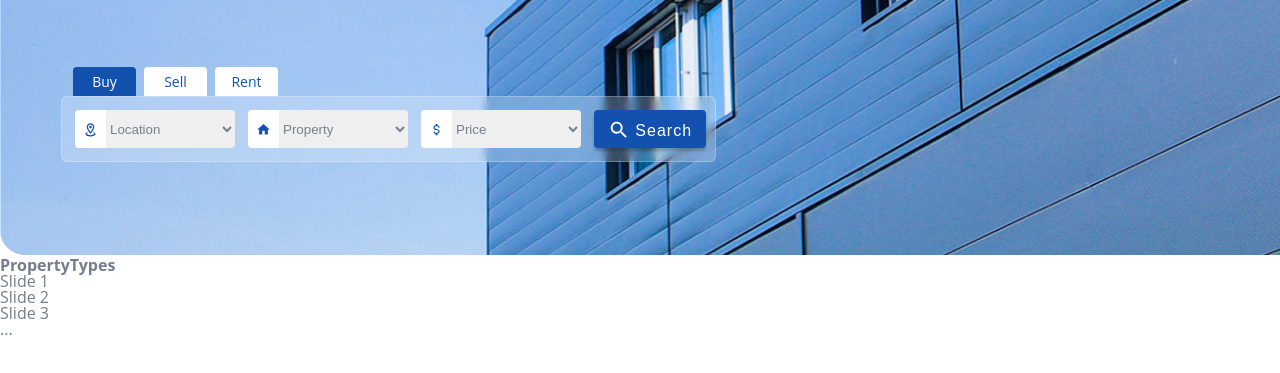
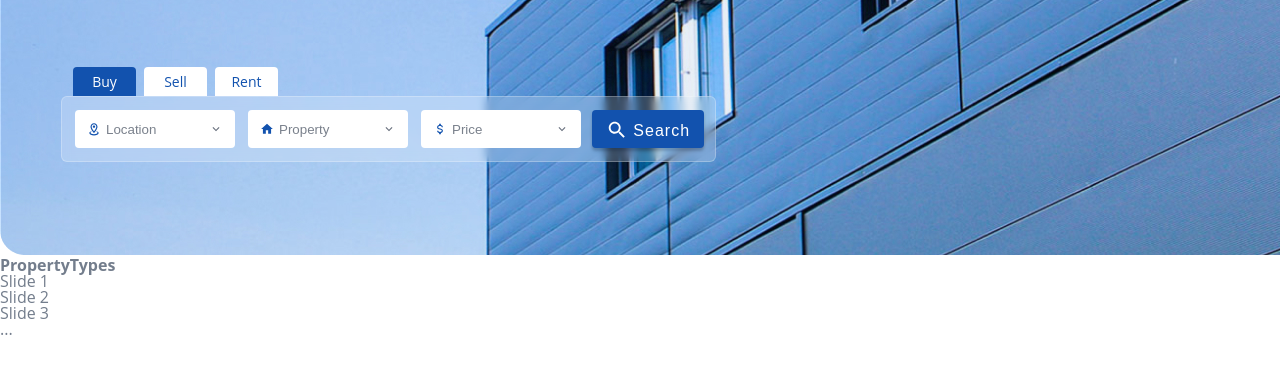
Before and after one commit to everjus4/home, a website with bundled scripts: page index.html in a window 1280 px wide. Shown: the part 465-838 px from the top of the page. Built offline with nearby package versions, Linux system fonts and the light colour scheme.

Commit message:
There is full custom select-element like on site moderncss.dev

```diff
--- a/css/style.scss
+++ b/css/style.scss
@@ -25,7 +25,16 @@ input:focus,
 select:focus, .form-control:focus,
 textarea:focus,
 button:focus {
-  outline: none !important;
+  outline: none;
+}
+
+select{
+    border: none;
+    outline: none;
+    appearance: none;
+    grid-area: select;
+    z-index: 10;
+    background-color: transparent;
 }
 
 .swiper {
@@ -191,49 +200,76 @@ body{
 		}
 
         &__select-wrapper{
-            display: flex;
             align-items: center;
             margin-left: 13px;
+            border-radius: 4px;
             position: relative;
+            display: grid;
+            grid-template-areas: "select";
+            background-color: #fff;
+
+            &::after{
+            grid-area: select;
+            content: "";
+            width: 14px;
+            height: 14px;
+            background-image: url(../images/chevron-down.svg);
+            justify-self: end;
+            margin-right: 12px;
+            z-index: 0;
+            }
+
+            &::before{
+            grid-area: select;
+            content: "";
+            width: 14px;
+            height: 14px;
+            justify-self: start;
+            margin-left: 12px;
+            z-index: 0;
+            }
+
+            &-location::before{
+                background-image: url(../images/map-marker.svg);
+            }
+            &-property::before{
+                background-image: url(../images/home.svg);
+            }
+            &-price::before{
+                background-image: url(../images/currency-usd.svg);
+            }
         }
 
+
         &__select-icon{
-            width: 31px;
-            height: 38px;
-            background-color: #fff;
-            border-radius: 4px 0 0 4px;
             background-repeat: no-repeat;
             background-position: center;
             background-size: 15px;
-        }
-
-        &__select-icon-location{
-            background-image: url(../images/map-marker.svg);
-        }
-        &__select-icon-currency{
-            background-image: url(../images/currency-usd.svg);
-        }
-        &__select-icon-home{
-            background-image: url(../images/home.svg);
-        }
+            &-location{
+            }
+            &-currency{
+            }
+            &-home{
+            }
+    }
 
 
 		// .hero__select-item
 
         &__select-item{
-            width: 129px;
+            outline: none;
+            width: 160px;
             height: 38px;
-            border-radius: 0 4px 4px 0;
             border: none;
+            padding-left: 31px;
             color: #7A818C;
-
         }
 
 
 		// .hero__search
 
 		&__search {
-            margin-left: 13px;
+            margin-left: 11px;
             align-items: center;
             background: #1252AE;
             width: 112px;
--- a/index.html
+++ b/index.html
@@ -83,10 +83,7 @@
                 </div>
               </div>
               <div class="hero__select-blok">
-                <div class="hero__select-wrapper">
-                  <div
-                    class="hero__select-icon hero__select-icon-location"
-                  ></div>
+                <div class="hero__select-wrapper hero__select-wrapper-location">
                   <select name="location" class="hero__select-item">
                     <option value="" disabled selected hidden>Location</option>
                     <option value="0">Germany</option>
@@ -94,8 +91,7 @@
                     <option value="2">Grecee</option>
                   </select>
                 </div>
-                <div class="hero__select-wrapper">
-                  <div class="hero__select-icon hero__select-icon-home"></div>
+                <div class="hero__select-wrapper hero__select-wrapper-property">
                   <select name="property" class="hero__select-item">
                     <option value="" disabled selected hidden>Property</option>
                     <option value="0">Flat</option>
@@ -103,10 +99,7 @@
                     <option value="2">Cantry house</option>
                   </select>
                 </div>
-                <div class="hero__select-wrapper">
-                  <div
-                    class="hero__select-icon hero__select-icon-currency"
-                  ></div>
+                <div class="hero__select-wrapper hero__select-wrapper-price">
                   <select name="price" class="hero__select-item">
                     <option value="" disabled selected hidden>Price</option>
                     <option value="0">to $100000</option>
```
Also changed, not shown: css/style.css.
